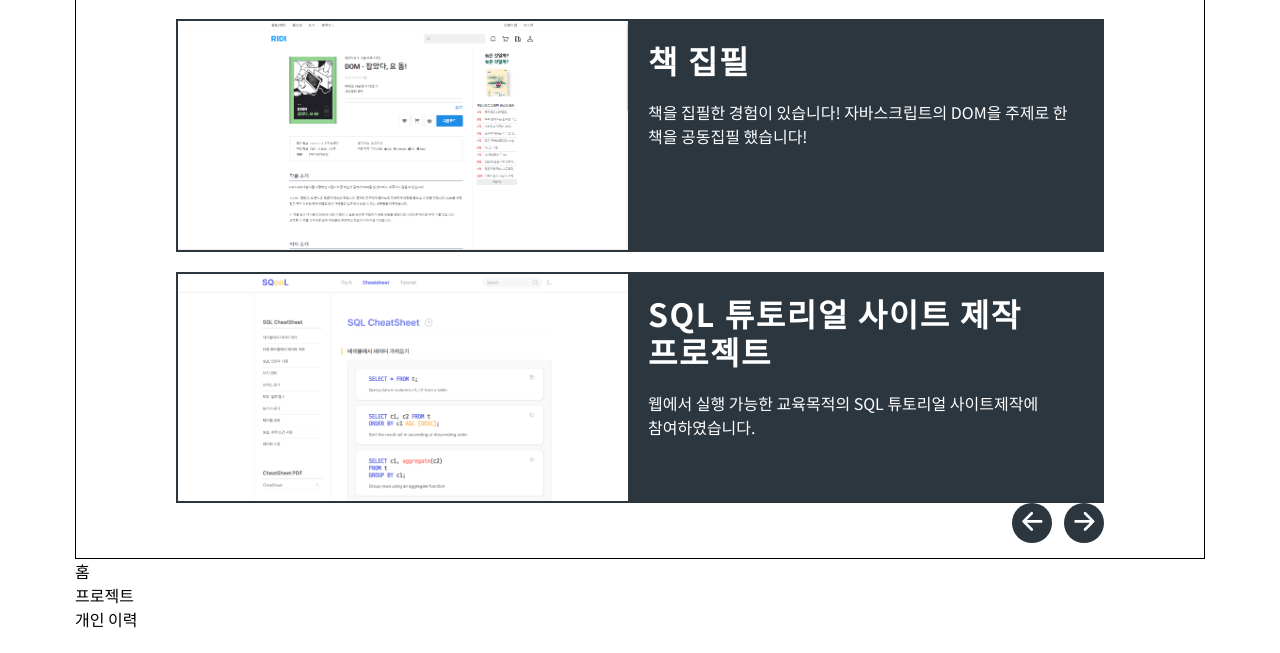
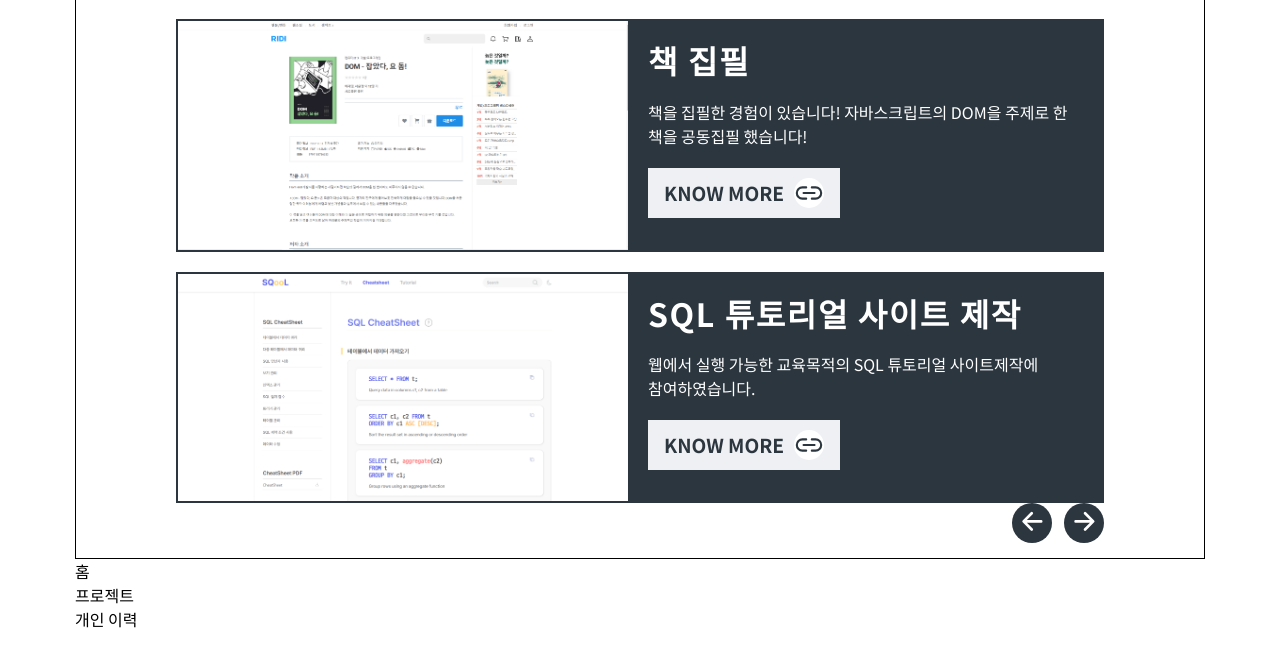
Before and after one commit to gajua/resume, a plain HTML site: page index.html in a window 1280 px wide. Shown: the part 2629-3282 px from the top of the page. Drawn offline with nearby package versions, Linux system fonts and the light colour scheme.

Commit message:
개인이력 링크 추가

```diff
--- a/index.html
+++ b/index.html
@@ -159,16 +159,30 @@
                   책을 집필한 경험이 있습니다! 자바스크립트의 DOM을 주제로 한
                   책을 공동집필 했습니다!
                 </p>
+                <a
+                  class="project-link"
+                  href="https://ridibooks.com/books/2773000061?_rdt_sid=category_2200&_rdt_idx=3/"
+                  target="_blank"
+                  >KNOW MORE
+                  <ion-icon class="link-btn" name="link-outline"></ion-icon>
+                </a>
               </div>
             </li>
             <li>
               <img src="./img/sql.png" alt="SQL튜토리얼 이미지" />
               <div class="personal-txt">
-                <h3>SQL 튜토리얼 사이트 제작 프로젝트</h3>
+                <h3>SQL 튜토리얼 사이트 제작</h3>
                 <p>
                   웹에서 실행 가능한 교육목적의 SQL 튜토리얼 사이트제작에
                   참여하였습니다.
                 </p>
+                <a
+                  class="project-link"
+                  href="https://sqlschool.co.kr/"
+                  target="_blank"
+                  >KNOW MORE
+                  <ion-icon class="link-btn" name="link-outline"></ion-icon>
+                </a>
               </div>
             </li>
           </ul>
--- a/style.css
+++ b/style.css
@@ -269,6 +269,16 @@ word-break: keep-all;
 margin-top: 20px;
 }
 
+.personal-txt .project-link{
+  margin-top: 20px;
+  background-color: #eff0f4;
+  color: #2c363f;
+}
+.personal-txt .project-link:hover{
+  background-color: rgba(0, 0, 0, 0.6);
+  color: #fff;
+}
+
 .personal-btn{
   text-align: right;
 }
```
